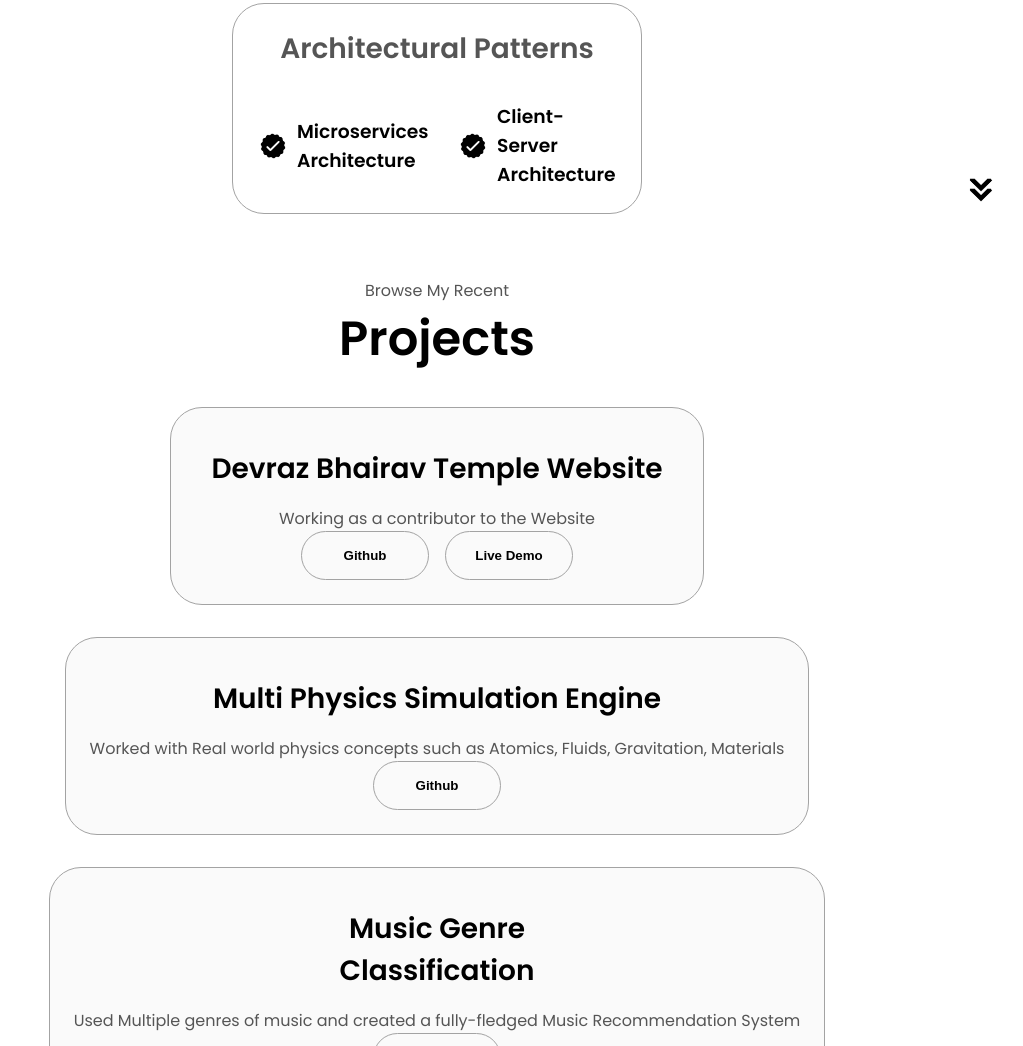
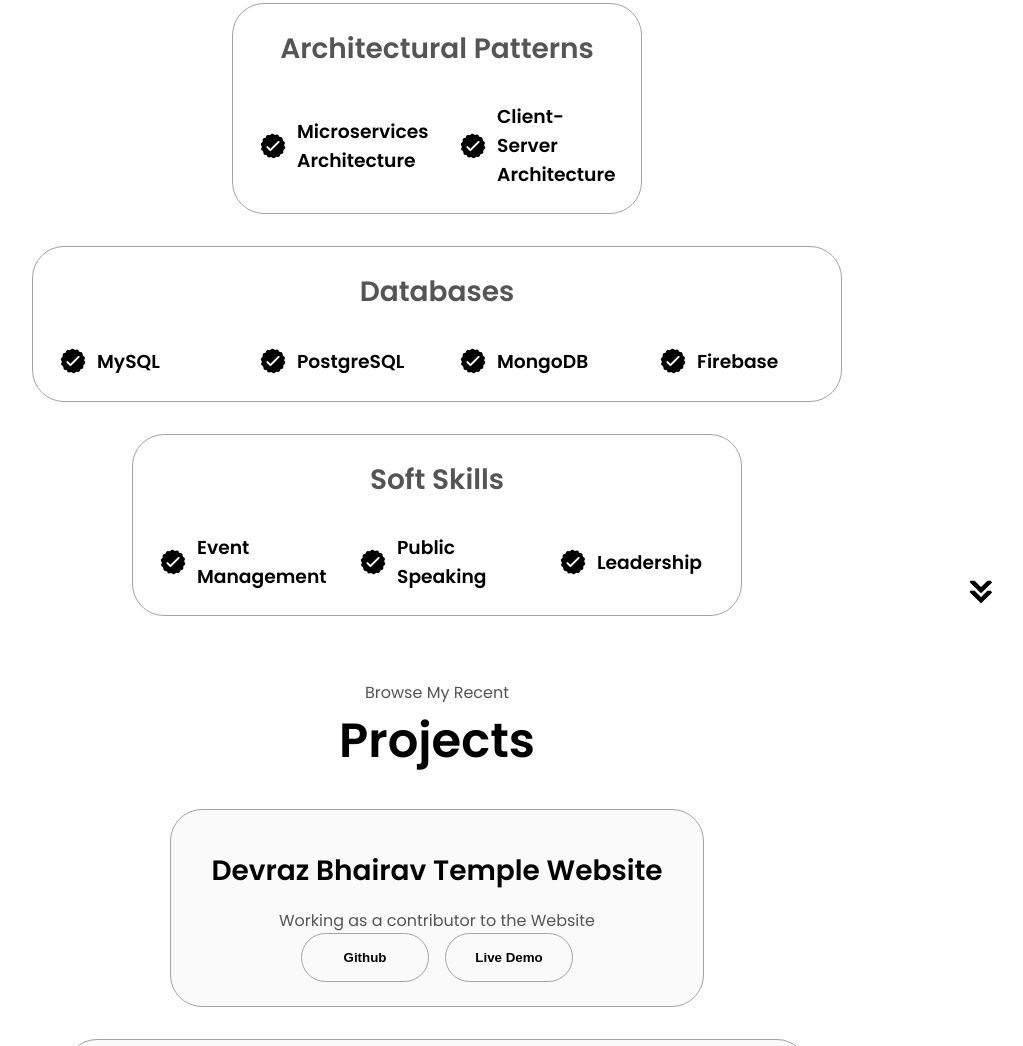
Before and after one commit to manikpandita23/ManikDevfolio, a website: page index.html in a window 1280 px wide. Shown: the part 3448-4494 px from the top of the page, without its empty margins (203-1226 px from the left). Drawn offline with Linux system fonts and the light colour scheme.

Commit message:
fix: container overlapping

```diff
--- a/index.html
+++ b/index.html
@@ -422,6 +422,93 @@
 
             </div>
           </div>
+          <div class="details-container">
+            <h2 class="experience-sub-title">Databases</h2>
+            <div class="article-container">
+              <article>
+                <img
+                  src="./assets/checkmark.png"
+                  alt="Experience icon"
+                  class="icon"
+                />
+                <div>
+                  <h3>MySQL</h3>
+                  <p></p>
+                </div>
+              </article>
+              <article>
+                <img
+                  src="./assets/checkmark.png"
+                  alt="Experience icon"
+                  class="icon"
+                />
+                <div>
+                  <h3>PostgreSQL</h3>
+                  <p></p>
+                </div>
+              </article>
+              <article>
+                <img
+                  src="./assets/checkmark.png"
+                  alt="Experience icon"
+                  class="icon"
+                />
+                <div>
+                  <h3>MongoDB</h3>
+                  <p></p>
+                </div>
+              </article>
+              <article>
+                <img
+                  src="./assets/checkmark.png"
+                  alt="Experience icon"
+                  class="icon"
+                />
+                <div>
+                  <h3>Firebase</h3>
+                  <p></p>
+                </div>
+              </article>
+            </div>
+          </div>
+          <div class="details-container">
+            <h2 class="experience-sub-title">Soft Skills</h2>
+            <div class="article-container">
+              <article>
+                <img
+                  src="./assets/checkmark.png"
+                  alt="Experience icon"
+                  class="icon"
+                />
+                <div>
+                  <h3>Event Management</h3>
+                  <p></p>
+                </div>
+              </article>
+              <article>
+                <img
+                  src="./assets/checkmark.png"
+                  alt="Experience icon"
+                  class="icon"
+                />
+                <div>
+                  <h3>Public Speaking</h3>
+                  <p></p>
+                </div>
+              </article>
+              <article>
+                <img
+                  src="./assets/checkmark.png"
+                  alt="Experience icon"
+                  class="icon"
+                />
+                <div>
+                  <h3>Leadership</h3>
+                  <p></p>
+                </div>
+              </article>
+            </div>
+          </div>
         </div>
       </div>
       <img
```
